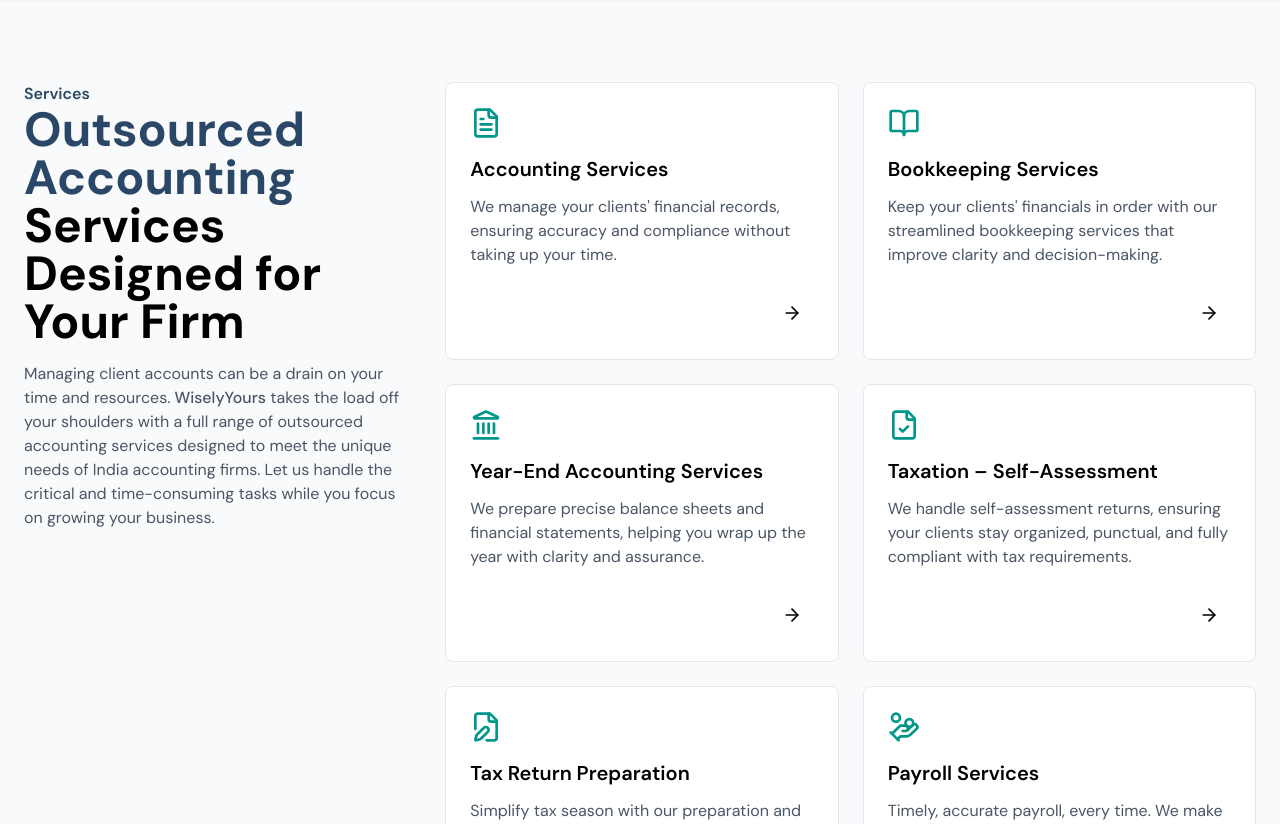
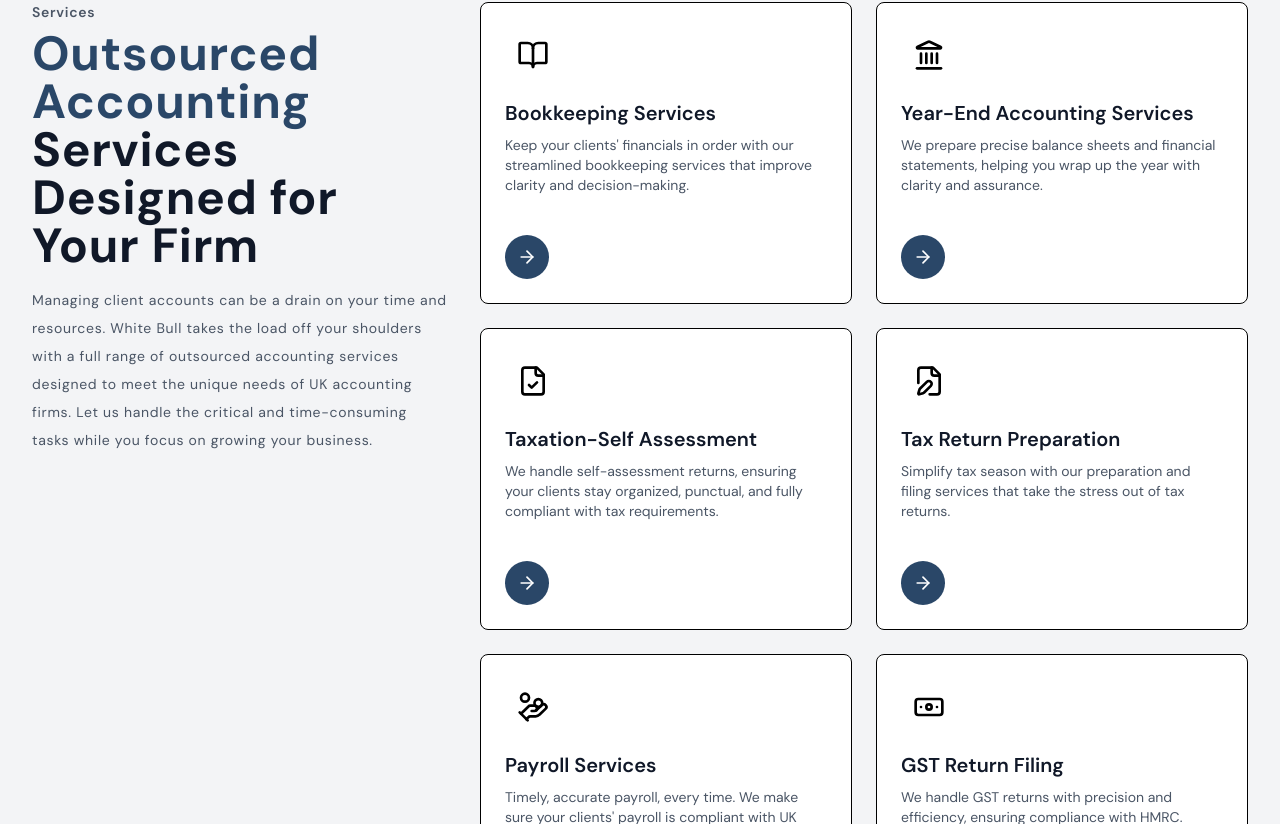
Before and after one commit to vinitm05/project-whitebull, a React (Vite) app: page / in a window 1280 px wide. Shown: the part 1756-2580 px from the top of the page. Built offline with nearby package versions, Linux system fonts and the light colour scheme.

Commit message:
fixed the services section on homepage

```diff
--- a/src/components/AboutUs/ProcessCard.tsx
+++ b/src/components/AboutUs/ProcessCard.tsx
@@ -1,32 +1,57 @@
 import React, { ReactNode } from "react";
+import { useNavigate } from "react-router-dom";
+import { ArrowRight, ArrowUpRight } from "lucide-react";
 
 interface ProcessCardProps {
-  number: string;
   title: string;
   content: string;
   icon: ReactNode;
+  path: string;
+  color?: "default" | string;
 }
 
 const ProcessCard: React.FC<ProcessCardProps> = ({
-  number,
   title,
   content,
   icon,
+  path,
+  color = "default",
 }) => {
+  const navigate = useNavigate();
+
+  const handleClick = () => {
+    navigate(path);
+  };
+
   return (
     <div className="hover-lift group flex h-full flex-col overflow-hidden rounded-lg">
       <div className="flex-grow p-6">
         <div className="mb-4 flex items-center">
-          <div className="mr-3 rounded-full bg-blue-50 p-3 transition-colors duration-300 group-hover:bg-blue-100">
+          <div className="mr-3 rounded-full p-3 transition-colors duration-300">
             <div className="transform transition-transform duration-300 group-hover:scale-110">
               {icon}
             </div>
           </div>
         </div>
-        <h3 className="mb-2 text-xl font-semibold text-gray-900 transition-colors duration-300 group-hover:text-blue-700">
-          {number}. {title}
+        <h3 className="mb-2 text-xl font-semibold text-gray-900 transition-colors duration-300 group-hover:text-white">
+          {title}
         </h3>
-        <p className="text-sm text-gray-600">{content}</p>
+        <p className="text-sm text-gray-600 group-hover:text-white">
+          {content}
+        </p>
+
+        <div className="mt-10">
+          <button
+            onClick={handleClick}
+            className={`${color === "default" ? "bg-navy-100 text-navy-600" : "bg-white/20 text-white"} hover:text-navy-600 rounded-full bg-[#2a4768] p-3 text-white transition-all duration-300 group-hover:-rotate-45 group-hover:bg-white group-hover:text-black hover:cursor-pointer`}
+          >
+            {color === "default" ? (
+              <ArrowRight size={20} />
+            ) : (
+              <ArrowUpRight size={20} />
+            )}
+          </button>
+        </div>
       </div>
     </div>
   );
--- /dev/null
+++ b/src/components/Layout/Container2.tsx
@@ -0,0 +1,18 @@
+import React from "react";
+
+interface ContainerProps {
+  children: React.ReactNode;
+  className?: string;
+}
+
+const Container2: React.FC<ContainerProps> = ({ children, className = "" }) => {
+  return (
+    <div
+      className={`container mx-auto grid max-w-7xl auto-cols-auto gap-8 grid-flow-col px-4 sm:px-6 lg:px-8 ${className}`}
+    >
+      {children}
+    </div>
+  );
+};
+
+export default Container2;
--- a/src/components/sections/ServicesSection.tsx
+++ b/src/components/sections/ServicesSection.tsx
@@ -1,87 +1,137 @@
 import React from "react";
-import ServiceCard from "../ui/ServiceCard";
-import { FileText, BookOpen, Landmark, FileCheck, FilePen, HandCoins, Banknote, ChartSpline } from "lucide-react";
+import {
+  BookOpen,
+  Landmark,
+  FileCheck,
+  FilePen,
+  HandCoins,
+  Banknote,
+  ChartSpline,
+  FileText,
+} from "lucide-react";
+import Container2 from "../Layout/Container2.tsx";
+import ProcessCard from "../AboutUs/ProcessCard";
 
 const ServicesSection: React.FC = () => {
+  const services = [
+    {
+      id: 1,
+      title: "Bookkeeping Services",
+      icon: <BookOpen className="h-8 w-8 group-hover:text-white" />,
+      content:
+        "Keep your clients' financials in order with our streamlined bookkeeping services that improve clarity and decision-making.",
+        path:"/services/bookkeeping"
+    },
+    {
+      id: 2,
+      title: "Year-End Accounting Services",
+      icon: <Landmark className="h-8 w-8 group-hover:text-white" />,
+      content:
+        "We prepare precise balance sheets and financial statements, helping you wrap up the year with clarity and assurance.",
+        path:"/services/yearendaccounting"
+    },
+    {
+      id: 3,
+      title: "Taxation-Self Assessment",
+      icon: <FileCheck className="h-8 w-8 group-hover:text-white" />,
+      content:
+        "We handle self-assessment returns, ensuring your clients stay organized, punctual, and fully compliant with tax requirements.",
+        path:"/services/taxreturn"
+    },
+    {
+      id: 4,
+      title: "Tax Return Preparation",
+      icon: <FilePen className="h-8 w-8 group-hover:text-white" />,
+      content:
+        "Simplify tax season with our preparation and filing services that take the stress out of tax returns.",
+        path:"/services/taxreturn"
+    },
+    {
+      id: 5,
+      title: "Payroll Services",
+      icon: <HandCoins className="h-8 w-8 group-hover:text-white" />,
+      content:
+        "Timely, accurate payroll, every time. We make sure your clients' payroll is compliant with UK regulations, without the hassle.",
+        path:"/services/payroll"
+    },
+    {
+      id: 6,
+      title: "GST Return Filing",
+      icon: <Banknote className="h-8 w-8 group-hover:text-white" />,
+      content:
+        "We handle GST returns with precision and efficiency, ensuring compliance with HMRC.",
+        path:"/services/GST"
+    },
+    {
+      id: 7,
+      title: "Accounting Services",
+      icon: <FileText className="h-8 w-8 group-hover:text-white" />,
+      content:
+        "We manage your clients' financial records, ensuring accuracy and compliance without taking up your time.",
+        path:"/services/accounting"
+    },
+    {
+      id: 8,
+      title: "Financial Analysis",
+      icon: <ChartSpline className="h-8 w-8 group-hover:text-white" />,
+      content:
+        "Our team delivers the insights your clients need to make smart, informed decisions with their financial data.",
+        path:"/services/financialanalysis"
+    },
+  ];
+
   return (
-    <section id="services" className="bg-gray-50 py-20">
-      <div className="container mx-auto px-4 md:px-6">
-        <div className="grid grid-cols-1 items-start gap-8 lg:grid-cols-12">
-          <div className="sticky top-1 lg:col-span-4">
-            <h4 className="font-semibold text-[#2a4768]">Services</h4>
-            <h2 className="text-navy-800 mb-4 text-4xl font-bold md:text-5xl">
-              <span className="text-[#2a4768]">Outsourced Accounting </span>{" "}
-              Services Designed for Your Firm
+    <Container2>
+      <div>
+        <p className="text-sm font-semibold tracking-wider text-gray-600 sticky top-8">
+          Services
+          <h2 className="mt-2 text-3xl font-bold text-[#2a4768] md:max-w-56 md:text-5xl">
+            Outsourced Accounting
           </h2>
-
-            <p className="mb-6 text-gray-600">
-              Managing client accounts can be a drain on your time and
-              resources.
-              <span className="font-medium"> WiselyYours</span> takes the load
-              off your shoulders with a full range of outsourced accounting
-              services designed to meet the unique needs of India accounting
-              firms. Let us handle the critical and time-consuming tasks while
-              you focus on growing your business.
+          <h2 className="text-3xl font-bold text-gray-900 md:text-5xl">
+            Services
+          </h2>
+          <h2 className="text-3xl font-bold text-gray-900 md:max-w-96 md:text-5xl">
+            Designed for Your Firm
+          </h2>
+          <p className="mt-4 max-w-[26rem] leading-7 font-normal text-gray-600">
+            Managing client accounts can be a drain on your time and resources.
+            White Bull takes the load off your shoulders with a full range of
+            outsourced accounting services designed to meet the unique needs of
+            UK accounting firms. Let us handle the critical and time-consuming
+            tasks while you focus on growing your business.
+          </p>
         </p>
       </div>
 
-          <div className="grid grid-cols-1 gap-6 md:grid-cols-2 lg:col-span-8">
-            <ServiceCard
-              icon={<FileText size={32} />}
-              title="Accounting Services"
-              description="We manage your clients' financial records, ensuring accuracy and compliance without taking up your time."
-              color="default"
-              className="flex aspect-square h-full flex-col border border-black"
-            />
+      <div className="grid grid-cols-1 gap-6 md:grid-cols-2">
+        {services.map((service) => (
+          <div
+            key={service.id}
+            className="water-fill-card relative overflow-hidden rounded-lg bg-white transition-all duration-300 border"
+          >
+            {/* Water fill overlay */}
+            <div className="water-fill absolute right-0 bottom-0 left-0 z-0 h-0 bg-gradient-to-t from-[#7ab3bd] to-[#2a4768] transition-all duration-700 ease-out"></div>
 
-            <ServiceCard
-              icon={<BookOpen size={32} />}
-              title="Bookkeeping Services"
-              description="Keep your clients' financials in order with our streamlined bookkeeping services that improve clarity and decision-making."
-              color="default"
-            />
-
-            <ServiceCard
-              icon={<Landmark size={32} />}
-              title="Year-End Accounting Services"
-              description="We prepare precise balance sheets and financial statements, helping you wrap up the year with clarity and assurance."
-              color="default"
-            />
-
-            <ServiceCard
-              icon={<FileCheck size={32} />}
-              title="Taxation – Self-Assessment"
-              description="We handle self-assessment returns, ensuring your clients stay organized, punctual, and fully compliant with tax requirements."
-              color="default"
-            />
-            <ServiceCard
-              icon={<FilePen size={32} />}
-              title="Tax Return Preparation"
-              description="Simplify tax season with our preparation and filing services that take the stress out of tax returns."
-              color="default"
-            />
-            <ServiceCard
-              icon={<HandCoins size={32} />}
-              title="Payroll Services"
-              description="Timely, accurate payroll, every time. We make sure your clients’ payroll is compliant with UK regulations, without the hassle."
-              color="default"
-            />
-            <ServiceCard
-              icon={<Banknote size={32} />}
-              title="GST Return Filing"
-              description="We handle VAT returns with precision and efficiency, ensuring compliance with HMRC."
-              color="default"
-            />
-            <ServiceCard
-              icon={<ChartSpline size={32} />}
-              title="Financial Analysis"
-              description="Our team delivers the insights your clients need to make smart, informed decisions with their financial data."
-              color="default"
+            {/* Card content above the water */}
+            <div className="relative z-10">
+              <ProcessCard
+                title={service.title}
+                content={service.content}
+                icon={service.icon}
+                path={service.path}
               />
             </div>
           </div>
+        ))}
       </div>
-    </section>
+
+      <style>{`
+        .water-fill-card:hover .water-fill {
+          height: 100%;
+        }
+      `}</style>
+    </Container2>
   );
 };
 
```
Lines whose indentation alone changed are shown as unchanged.
